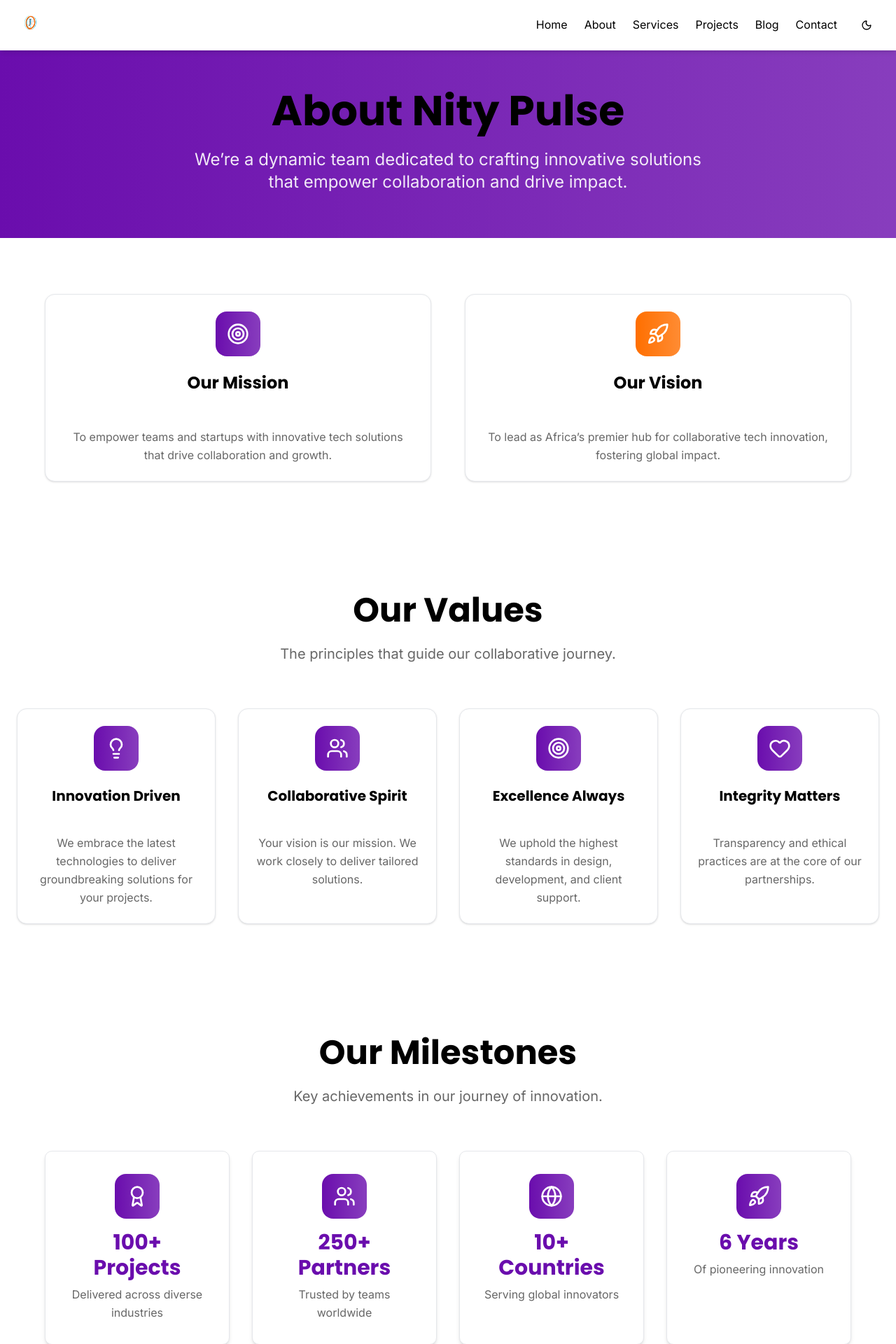
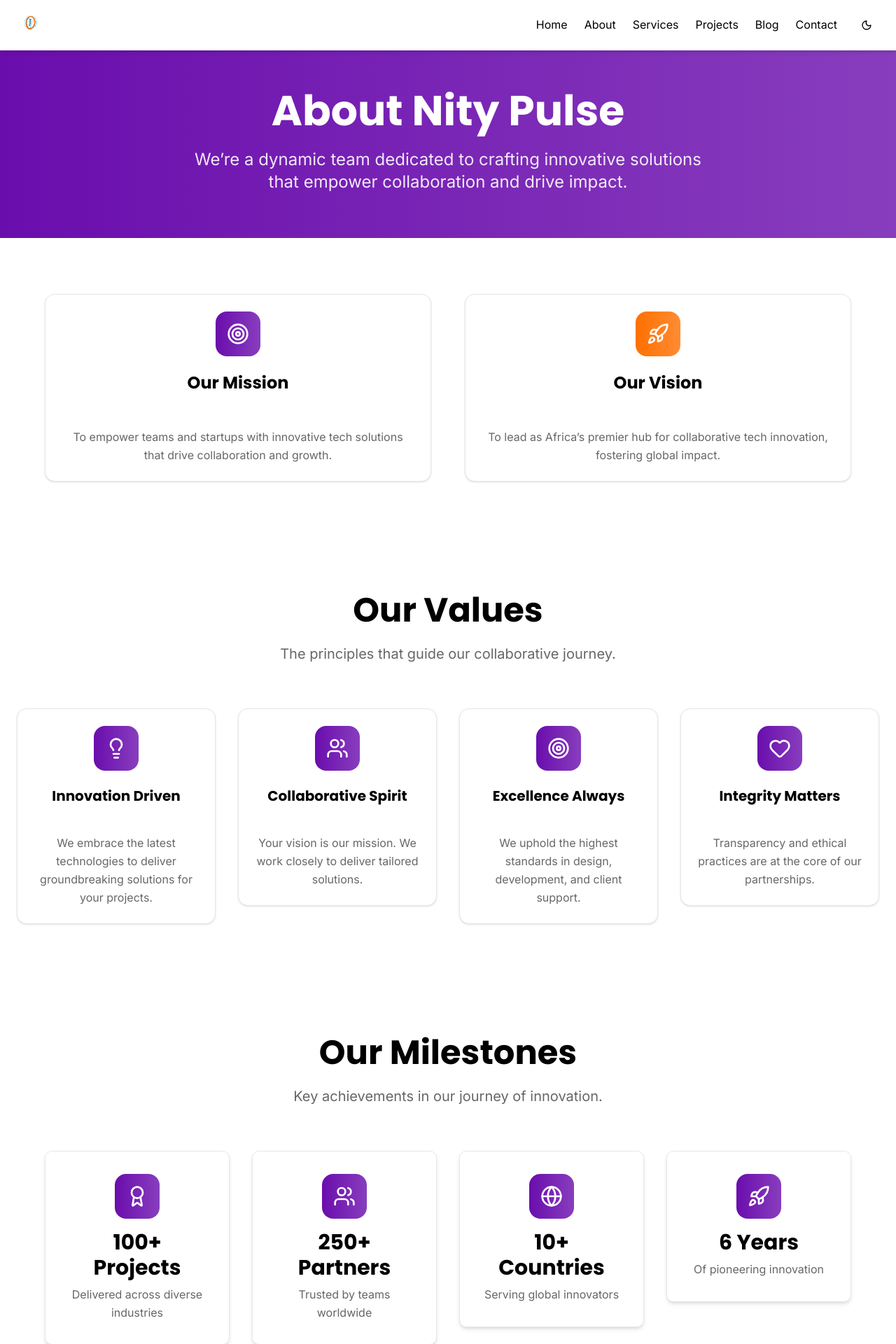
Before and after one commit to Nity-Pulse-Tech/Nity-pulse, a Next.js app: page /about in a window 1280 px wide. Shown: the top 1920 px of the page at 70% size. Built offline with nearby package versions, Linux system fonts and the light colour scheme.

Commit message:
fix:the dark team on about page

```diff
--- a/app/about/page.jsx
+++ b/app/about/page.jsx
@@ -1,3 +1,4 @@
+'use client';
 import { Button } from '@/components/ui/button';
 import { Card, CardContent, CardHeader } from '@/components/ui/card';
 import {
@@ -11,6 +12,7 @@ import {
   Heart
 } from 'lucide-react';
 import Link from 'next/link';
+import { motion } from 'framer-motion';
 
 export default function AboutPage() {
   const values = [
@@ -93,30 +95,55 @@ export default function AboutPage() {
   ];
 
   return (
-    <div className="min-h-screen bg-white">
-      <section className="pt-32 pb-16 gradient-primary text-white relative overflow-hidden">
+    <div className="min-h-screen bg-background">
+      <motion.section
+        className="pt-32 pb-16 gradient-primary text-white relative overflow-hidden"
+        initial={{ opacity: 0, y: 50 }}
+        whileInView={{ opacity: 1, y: 0 }}
+        viewport={{ once: true, amount: 0.3 }}
+        transition={{ duration: 0.6 }}
+      >
         <div className="container mx-auto px-6 text-center relative z-10">
-          <h1 className="text-5xl md:text-6xl font-bold mb-6 animate-fade-in">
+          <motion.div
+            initial={{ opacity: 0, y: 20 }}
+            whileInView={{ opacity: 1, y: 0 }}
+            viewport={{ once: true }}
+            transition={{ duration: 0.5 }}
+          >
+            <h1 className="text-5xl md:text-6xl font-bold mb-6 text-white">
               About Nity Pulse
             </h1>
-          <p className="text-xl md:text-2xl text-white/90 max-w-3xl mx-auto animate-fade-in">
+            <p className="text-xl md:text-2xl text-white/90 max-w-3xl mx-auto">
               We’re a dynamic team dedicated to crafting innovative solutions that empower collaboration and drive impact.
             </p>
+          </motion.div>
         </div>
-      </section>
+      </motion.section>
 
-      <section className="py-20 bg-white">
+      <motion.section
+        className="py-20 bg-background"
+        initial={{ opacity: 0, y: 50 }}
+        whileInView={{ opacity: 1, y: 0 }}
+        viewport={{ once: true, amount: 0.3 }}
+        transition={{ duration: 0.6 }}
+      >
         <div className="container mx-auto px-6">
-          <div className="grid md:grid-cols-2 gap-12 max-w-6xl mx-auto">
+          <motion.div
+            className="grid md:grid-cols-2 gap-12 max-w-6xl mx-auto"
+            initial={{ opacity: 0 }}
+            whileInView={{ opacity: 1 }}
+            viewport={{ once: true, amount: 0.3 }}
+            transition={{ duration: 0.6, delay: 0.2 }}
+          >
             <Card className="card">
               <CardHeader className="text-center pb-6">
                 <div className="w-16 h-16 gradient-primary rounded-2xl flex items-center justify-center mx-auto mb-4">
                   <Target size={32} className="text-white" />
                 </div>
-                <h3 className="text-2xl font-bold">Our Mission</h3>
+                <h3 className="text-2xl font-bold text-black dark:text-white">Our Mission</h3>
               </CardHeader>
               <CardContent className="text-center">
-                <p className="text-black/60 leading-relaxed">
+                <p className="text-black/60 dark:text-white/60 leading-relaxed">
                   To empower teams and startups with innovative tech solutions that drive collaboration and growth.
                 </p>
               </CardContent>
@@ -127,92 +154,169 @@ export default function AboutPage() {
                 <div className="w-16 h-16 gradient-secondary rounded-2xl flex items-center justify-center mx-auto mb-4">
                   <Rocket size={32} className="text-white" />
                 </div>
-                <h3 className="text-2xl font-bold">Our Vision</h3>
+                <h3 className="text-2xl font-bold text-black dark:text-white">Our Vision</h3>
               </CardHeader>
               <CardContent className="text-center">
-                <p className="text-black/60 leading-relaxed">
+                <p className="text-black/60 dark:text-white/60 leading-relaxed">
                   To lead as Africa’s premier hub for collaborative tech innovation, fostering global impact.
                 </p>
               </CardContent>
             </Card>
+          </motion.div>
         </div>
-        </div>
-      </section>
+      </motion.section>
 
-      <section className="py-20 bg-white">
+      <motion.section
+        className="py-20 bg-background"
+        initial={{ opacity: 0, y: 50 }}
+        whileInView={{ opacity: 1, y: 0 }}
+        viewport={{ once: true, amount: 0.3 }}
+        transition={{ duration: 0.6 }}
+      >
         <div className="container mx-auto px-6">
-          <div className="text-center mb-16">
-            <h2 className="text-4xl md:text-5xl font-bold mb-6">
+          <motion.div
+            className="text-center mb-16"
+            initial={{ opacity: 0, y: 20 }}
+            whileInView={{ opacity: 1, y: 0 }}
+            viewport={{ once: true }}
+            transition={{ duration: 0.5 }}
+          >
+            <h2 className="text-4xl md:text-5xl font-bold mb-6 text-black dark:text-white">
               Our Values
             </h2>
-            <p className="text-xl text-black/60 max-w-3xl mx-auto">
+            <p className="text-xl text-black/60 dark:text-white/60 max-w-3xl mx-auto">
               The principles that guide our collaborative journey.
             </p>
-          </div>
+          </motion.div>
 
-          <div className="grid md:grid-cols-2 lg:grid-cols-4 gap-8 max-w-7xl mx-auto">
+          <motion.div
+            className="grid md:grid-cols-2 lg:grid-cols-4 gap-8 max-w-7xl mx-auto"
+            initial={{ opacity: 0 }}
+            whileInView={{ opacity: 1 }}
+            viewport={{ once: true, amount: 0.3 }}
+            transition={{ duration: 0.6, delay: 0.2 }}
+          >
             {values.map((value, index) => {
               const IconComponent = value.icon;
               return (
-                <Card key={index} className="card text-center">
+                <motion.div
+                  key={index}
+                  initial={{ opacity: 0, y: 20 }}
+                  whileInView={{ opacity: 1, y: 0 }}
+                  viewport={{ once: true }}
+                  transition={{ duration: 0.5, delay: index * 0.1 }}
+                >
+                  <Card className="card text-center">
                     <CardHeader className="pb-4">
                       <div className="w-16 h-16 gradient-primary rounded-2xl flex items-center justify-center mx-auto mb-4">
                         <IconComponent size={32} className="text-white" />
                       </div>
-                    <h3 className="text-xl font-bold">{value.title}</h3>
+                      <h3 className="text-xl font-bold text-black dark:text-white">{value.title}</h3>
                     </CardHeader>
                     <CardContent>
-                    <p className="text-black/60 leading-relaxed">{value.description}</p>
+                      <p className="text-black/60 dark:text-white/60 leading-relaxed">{value.description}</p>
                     </CardContent>
                   </Card>
+                </motion.div>
               );
             })}
+          </motion.div>
         </div>
-        </div>
-      </section>
+      </motion.section>
 
-      <section className="py-20 bg-white">
+      <motion.section
+        className="py-20 bg-background"
+        initial={{ opacity: 0, y: 50 }}
+        whileInView={{ opacity: 1, y: 0 }}
+        viewport={{ once: true, amount: 0.3 }}
+        transition={{ duration: 0.6 }}
+      >
         <div className="container mx-auto px-6">
-          <div className="text-center mb-16">
-            <h2 className="text-4xl md:text-5xl font-bold mb-6">
+          <motion.div
+            className="text-center mb-16"
+            initial={{ opacity: 0, y: 20 }}
+            whileInView={{ opacity: 1, y: 0 }}
+            viewport={{ once: true }}
+            transition={{ duration: 0.5 }}
+          >
+            <h2 className="text-4xl md:text-5xl font-bold mb-6 text-black dark:text-white">
               Our Milestones
             </h2>
-            <p className="text-xl text-black/60 max-w-3xl mx-auto">
+            <p className="text-xl text-black/60 dark:text-white/60 max-w-3xl mx-auto">
               Key achievements in our journey of innovation.
             </p>
-          </div>
+          </motion.div>
 
-          <div className="grid md:grid-cols-2 lg:grid-cols-4 gap-8 max-w-6xl mx-auto">
+          <motion.div
+            className="grid md:grid-cols-2 lg:grid-cols-4 gap-8 max-w-6xl mx-auto"
+            initial={{ opacity: 0 }}
+            whileInView={{ opacity: 1 }}
+            viewport={{ once: true, amount: 0.3 }}
+            transition={{ duration: 0.6, delay: 0.2 }}
+          >
             {achievements.map((achievement, index) => {
               const IconComponent = achievement.icon;
               return (
-                <div key={index} className="card text-center p-8">
+                <motion.div
+                  key={index}
+                  initial={{ opacity: 0, y: 20 }}
+                  whileInView={{ opacity: 1, y: 0 }}
+                  viewport={{ once: true }}
+                  transition={{ duration: 0.5, delay: index * 0.1 }}
+                >
+                  <div className="card text-center p-8">
                     <div className="w-16 h-16 gradient-primary rounded-2xl flex items-center justify-center mx-auto mb-4">
                       <IconComponent size={32} className="text-white" />
                     </div>
-                  <h3 className="text-3xl font-bold text-primary mb-2">{achievement.title}</h3>
-                  <p className="text-black/60">{achievement.description}</p>
+                    <h3 className="text-3xl font-bold text-black dark:text-white mb-2">{achievement.title}</h3>
+                    <p className="text-black/60 dark:text-white/60">{achievement.description}</p>
                   </div>
+                </motion.div>
               );
             })}
+          </motion.div>
         </div>
-        </div>
-      </section>
+      </motion.section>
 
-      <section className="py-20 bg-white">
+      <motion.section
+        className="py-20 bg-background"
+        initial={{ opacity: 0, y: 50 }}
+        whileInView={{ opacity: 1, y: 0 }}
+        viewport={{ once: true, amount: 0.3 }}
+        transition={{ duration: 0.6 }}
+      >
         <div className="container mx-auto px-6">
-          <div className="text-center mb-16">
-            <h2 className="text-4xl md:text-5xl font-bold mb-6">
+          <motion.div
+            className="text-center mb-16"
+            initial={{ opacity: 0, y: 20 }}
+            whileInView={{ opacity: 1, y: 0 }}
+            viewport={{ once: true }}
+            transition={{ duration: 0.5 }}
+          >
+            <h2 className="text-4xl md:text-5xl font-bold mb-6 text-black dark:text-white">
               Our Story
             </h2>
-            <p className="text-xl text-black/60 max-w-3xl mx-auto">
+            <p className="text-xl text-black/60 dark:text-white/60 max-w-3xl mx-auto">
               From vision to victory: our journey of collaboration and innovation.
             </p>
-          </div>
+          </motion.div>
 
-          <div className="max-w-4xl mx-auto">
+          <motion.div
+            className="max-w-4xl mx-auto"
+            initial={{ opacity: 0 }}
+            whileInView={{ opacity: 1 }}
+            viewport={{ once: true, amount: 0.3 }}
+            transition={{ duration: 0.6, delay: 0.2 }}
+          >
             {timeline.map((item, index) => (
-              <div key={index} className="flex items-start mb-12 last:mb-0">
+              <motion.div
+                key={index}
+                className="flex items-start mb-12 last:mb-0"
+                initial={{ opacity: 0, x: -20 }}
+                whileInView={{ opacity: 1, x: 0 }}
+                viewport={{ once: true }}
+                transition={{ duration: 0.5, delay: index * 0.1 }}
+              >
                 <div className="flex-shrink-0 w-24 text-right mr-8">
                   <div className="text-2xl font-bold text-primary">{item.year}</div>
                 </div>
@@ -220,18 +324,30 @@ export default function AboutPage() {
                   <div className="absolute top-4 left-1/2 transform -translate-x-1/2 w-0.5 h-16 bg-primary/30 last:hidden"></div>
                 </div>
                 <div className="flex-1">
-                  <h3 className="text-xl font-bold mb-2">{item.title}</h3>
-                  <p className="text-black/60 leading-relaxed">{item.description}</p>
+                  <h3 className="text-xl font-bold mb-2 text-black dark:text-white">{item.title}</h3>
+                  <p className="text-black/60 dark:text-white/60 leading-relaxed">{item.description}</p>
                 </div>
+              </motion.div>
+            ))}
+          </motion.div>
         </div>
-            ))}
-          </div>
-        </div>
-      </section>
+      </motion.section>
 
-      <section className="py-20 gradient-primary text-white">
+      <motion.section
+        className="py-20 gradient-primary text-white"
+        initial={{ opacity: 0, y: 50 }}
+        whileInView={{ opacity: 1, y: 0 }}
+        viewport={{ once: true, amount: 0.3 }}
+        transition={{ duration: 0.6 }}
+      >
         <div className="container mx-auto px-6 text-center">
-          <h2 className="text-4xl md:text-5xl font-bold mb-6">
+          <motion.div
+            initial={{ opacity: 0, y: 20 }}
+            whileInView={{ opacity: 1, y: 0 }}
+            viewport={{ once: true }}
+            transition={{ duration: 0.5 }}
+          >
+            <h2 className="text-4xl md:text-5xl font-bold mb-6 text-white">
               Ready to Collaborate?
             </h2>
             <p className="text-xl text-white/90 max-w-3xl mx-auto mb-8">
@@ -241,12 +357,13 @@ export default function AboutPage() {
               <Link href="/#contact">
                 <Button size="lg" className="btn-secondary">
                   Start Now
-                <ArrowRight size={20} className="ml-2" />
+                  <ArrowRight size={20} className="ml-2 text-white" />
                 </Button>
               </Link>
             </div>
+          </motion.div>
         </div>
-      </section>
+      </motion.section>
     </div>
   );
 }
```
Lines whose indentation alone changed are shown as unchanged.
